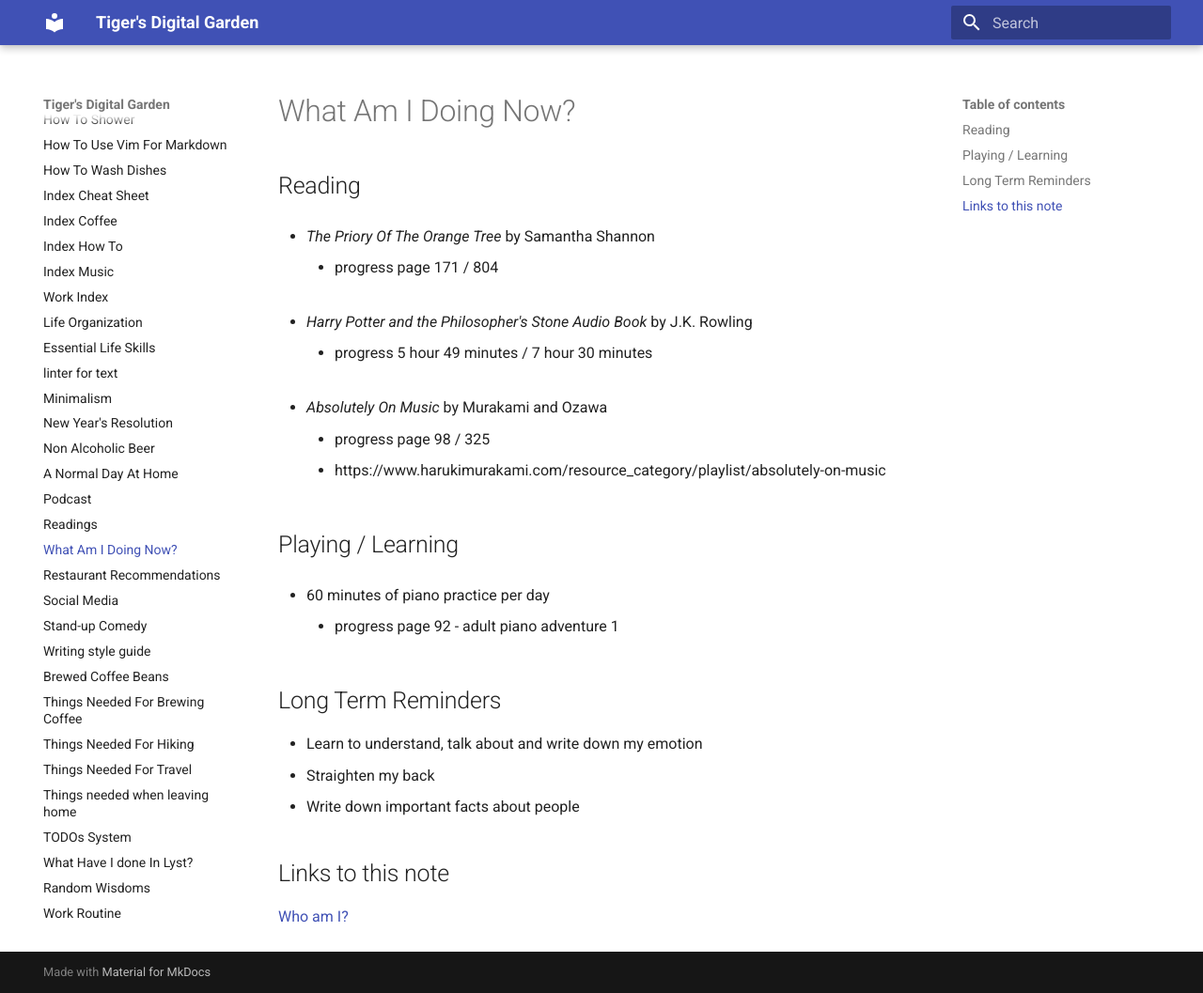
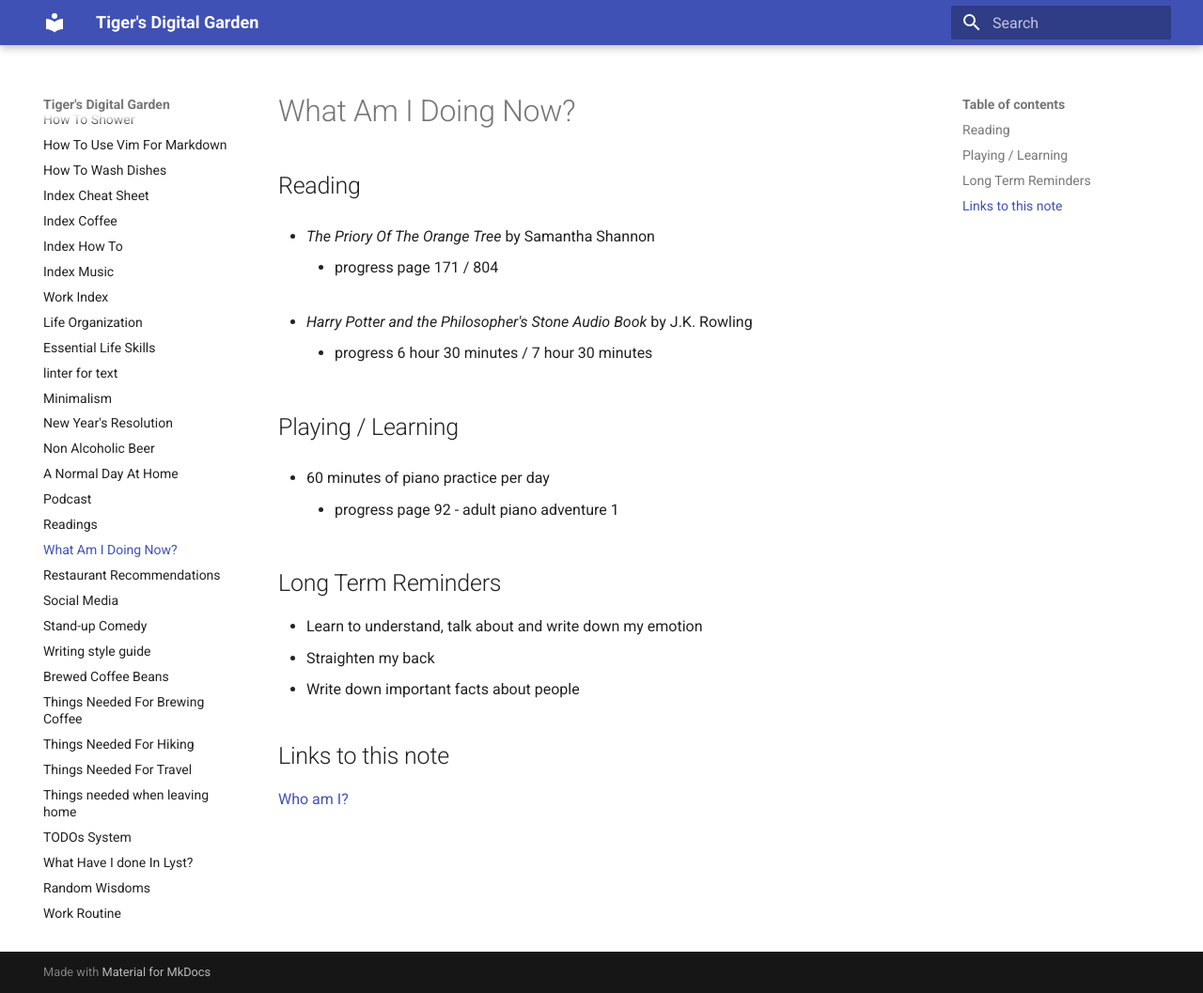
Before and after one commit to ynotstartups/notes, an MkDocs documentation site: the page built from notes/reminders.md, in a window 1280 px wide and 1057 px high. Shown: the whole window at 94% size. Built offline with MkDocs 1.6.1 and Material for MkDocs 9.7.7, drawn with Linux system fonts in a browser that asks for light colours.

Commit message:
update progress

```diff
--- a/notes/reminders.md
+++ b/notes/reminders.md
@@ -8,12 +8,7 @@
 
 - _Harry Potter and the Philosopher's Stone Audio Book_ by J.K. Rowling
 
-  - progress 5 hour 49 minutes / 7 hour 30 minutes
-
-- _Absolutely On Music_ by Murakami and Ozawa
-
-  - progress page 98 / 325
-  - https://www.harukimurakami.com/resource_category/playlist/absolutely-on-music
+  - progress 6 hour 30 minutes / 7 hour 30 minutes
 
 ## Playing / Learning
 
```
